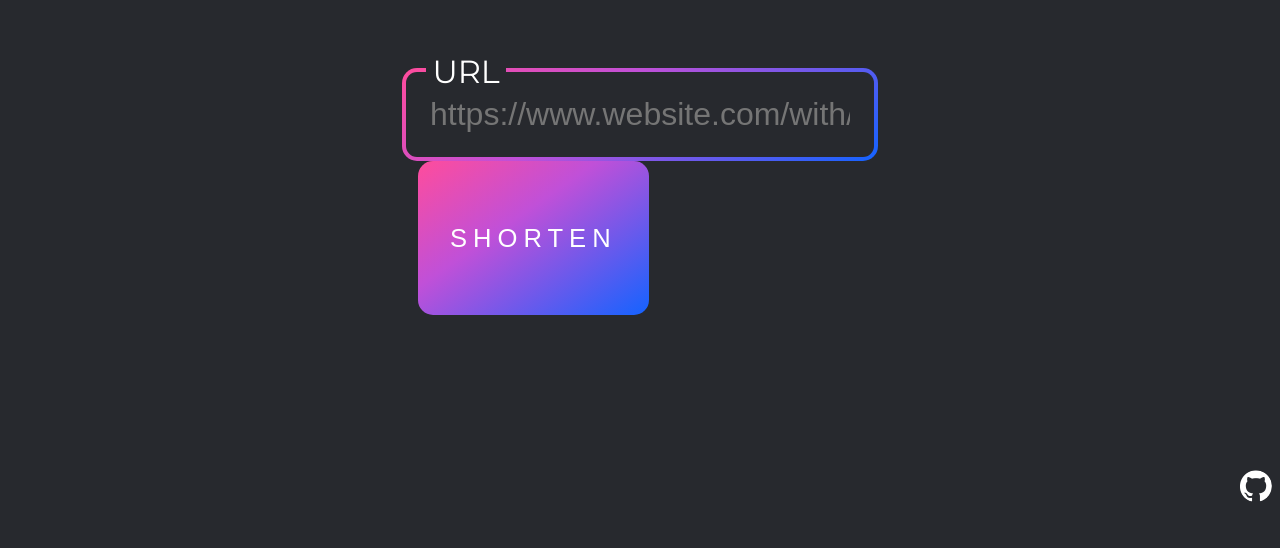
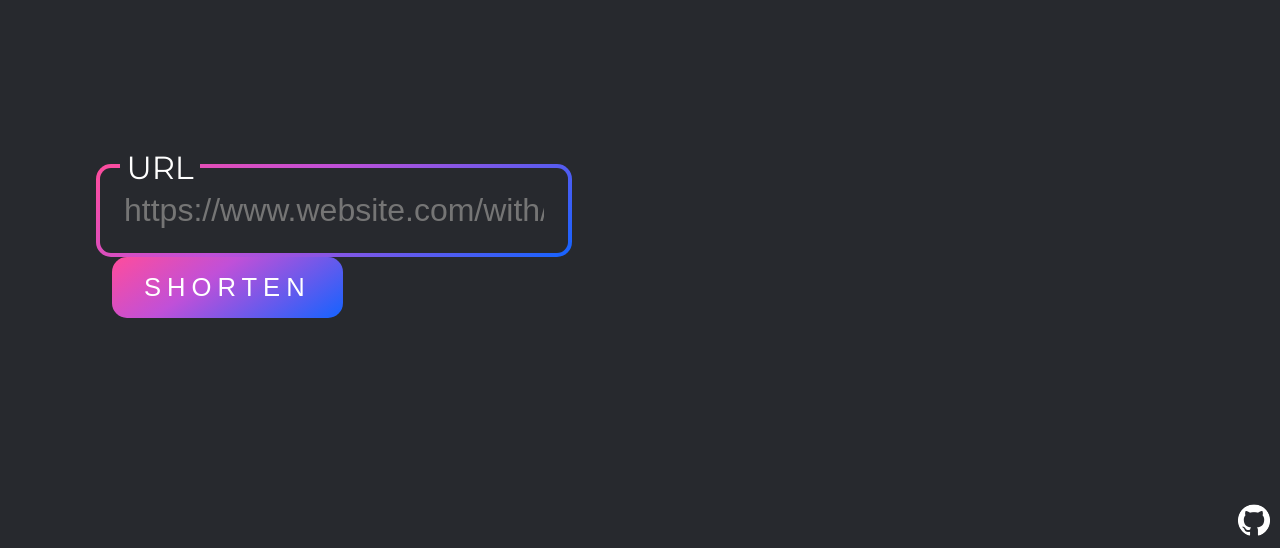
Before and after one commit to zachstence/url-shortener, a React (Create React App) app in the folder ui/: page / in a window 1280 px wide. Shown: the part 252-800 px from the top of the page. Built offline with nearby package versions, Linux system fonts and the light colour scheme.

Commit message:
style: simplify App styling

```diff
--- a/ui/src/App/App.scss
+++ b/ui/src/App/App.scss
@@ -27,32 +27,31 @@ body {
 
 .app {
     display: grid;
-    grid-template-rows: 1fr 10fr 1fr;
+    grid-template-columns: 3rem auto 3rem;
+    grid-template-rows: 3rem auto 3rem;
+    grid-template-areas:
+        ". . ."
+        ". main ."
+        "footer footer footer";
     height: 100%;
 }
 
-header {
-    text-align: center;
-    letter-spacing: 4px;
-}
-
 main {
-    display: flex;
-    flex-direction: column;
-    align-items: center;
-    justify-content: center;
+    grid-area: main;
 }
 
 footer {
+    grid-area: footer;
     display: flex;
-    flex-direction: row-reverse;
     align-items: flex-end;
-    padding: 0.1rem;
+    justify-content: flex-end;
 
-    a img {
+    a {
+        padding: 0 0.2rem;
+        img {
             height: 1rem;
             width: 1rem;
-        padding: 0.1rem;
+            padding: 0.05rem;
             cursor: pointer;
             border: 2px solid transparent;
             border-radius: 2rem;
@@ -62,3 +61,4 @@ footer {
             }
         }
     }
+}
```
Lines whose indentation alone changed are shown as unchanged.
